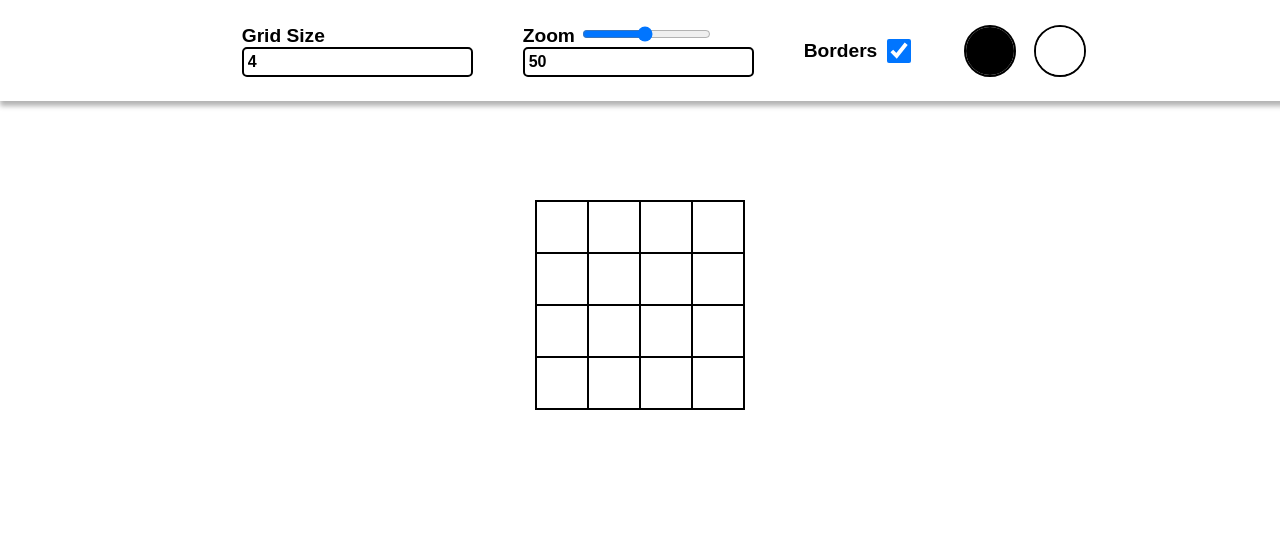
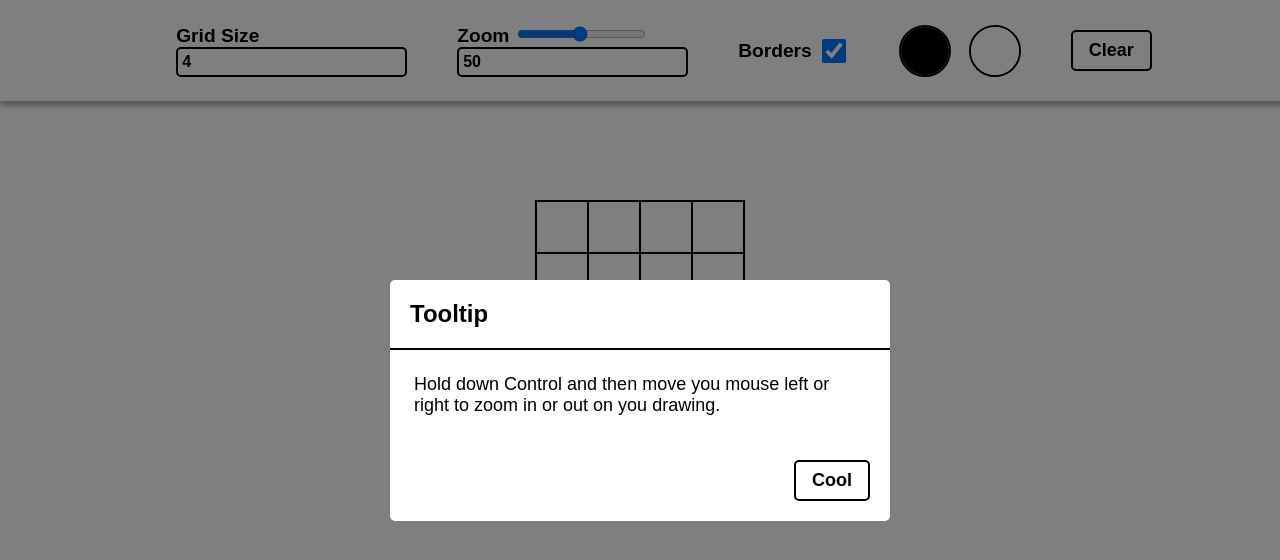
Before and after one commit to Thuziel/etchasketch, a plain HTML site: page index.html in a window 1280 px wide. Drawn offline with Linux system fonts and the light colour scheme.

Commit message:
Add clear button and zoom tooltip
- Add clear button that regenerates the grid at what ever value/size is
in the "Grid Size" input
- Add popup modal when page loads explaining the ctrl hold + mouse to
zoom in and out

```diff
--- a/index.html
+++ b/index.html
@@ -33,10 +33,26 @@
                     <input type="color" value="#FFFFFF" id="colourPicker2" class="inlineDisplay colourPicker">
                 </div>
             </div>
+            <div>
+                <button type="button" id="clearBtn">Clear</button>
+            </div>
         </form>
     </nav>
     <main>
         <div id="container"></div>
     </main>
+    <section id="popup">
+        <div id="modal">
+            <div id="tooltipHeader" >
+                <h2>Tooltip</h2>
+            </div>
+            <div id="toolTipContent">
+                <p>Hold down Control and then move you mouse left or right to zoom in or out on you drawing.</p>
+            </div>
+            <div id="tooltipFooter">
+                <button id="closeModal">Cool</button>
+            </div>
+        </div>
+    </section>
 </body>
 </html>
--- a/script.js
+++ b/script.js
@@ -48,7 +48,6 @@ function resizeSquares(size) {
 
 const gridSizeInput = document.querySelector('#gridSizeInput');
 gridSizeInput.addEventListener('input', (e) => {
-    deleteGrid();
     generateGrid(e.target.value);
 });
 gridSizeInput.addEventListener('keypress', (e) => {
@@ -164,6 +163,17 @@ root.addEventListener('keyup', (e) => {
     }
 })
 
+const clearBtn = document.querySelector('#clearBtn');
+clearBtn.addEventListener("click", (e) => {
+    generateGrid(gridSizeInput.value);
+})
+
+const closeModal = document.querySelector("#closeModal");
+const modal = document.querySelector("#popup");
+closeModal.addEventListener("click", (e) => {
+    modal.style.display = "none";
+})
+
 generateGrid(4);
 
 //alert("Hold control and move your mouse to zoom in and out.")
--- a/styles.css
+++ b/styles.css
@@ -112,3 +112,79 @@ main {
     align-items: center;
     justify-content: center;
 }
+
+#clearBtn {
+    font-weight: bold;
+    font-size: large;
+    padding: 8px 16px;
+    border-radius: 5px;
+    border: 2px solid black;
+    background-color: white;
+}
+
+#clearBtn:hover {
+    background-color: rgb(233, 233, 233);
+    cursor: pointer;
+}
+
+#popup {
+    background-color: rgba(0, 0, 0, 0.5);
+    width: 100vw;
+    height: 100%;
+    position:fixed;
+    top: 0;
+    left: 0;
+    display: flex;
+    justify-content: center;
+    align-items: center;
+}
+
+#modal {
+    background-color: white;
+    border-radius: 5px;
+    padding: 0;
+    width: 500px;
+}
+
+#tooltipHeader {
+    border-bottom: 2px solid black;
+    padding: 20px;
+    display: flex;
+    align-items: center;
+}
+#tooltipHeader h2 {
+    margin: 0;
+    padding: 0;
+}
+
+#toolTipContent {
+    padding: 24px;
+    display: flex;
+    align-items: center;
+}
+
+#toolTipContent p {
+    margin: 0;
+    padding: 0;
+    font-size: large;
+}
+
+#tooltipFooter {
+    display: flex;
+    justify-content: right;
+    padding: 20px;
+}
+
+#tooltipFooter button {
+    font-weight: bold;
+    font-size: large;
+    padding: 8px 16px;
+    border-radius: 5px;
+    border: 2px solid black;
+    background-color: white;
+}
+
+#tooltipFooter button:hover {
+    background-color: rgb(233, 233, 233);
+    cursor: pointer;
+}
```
